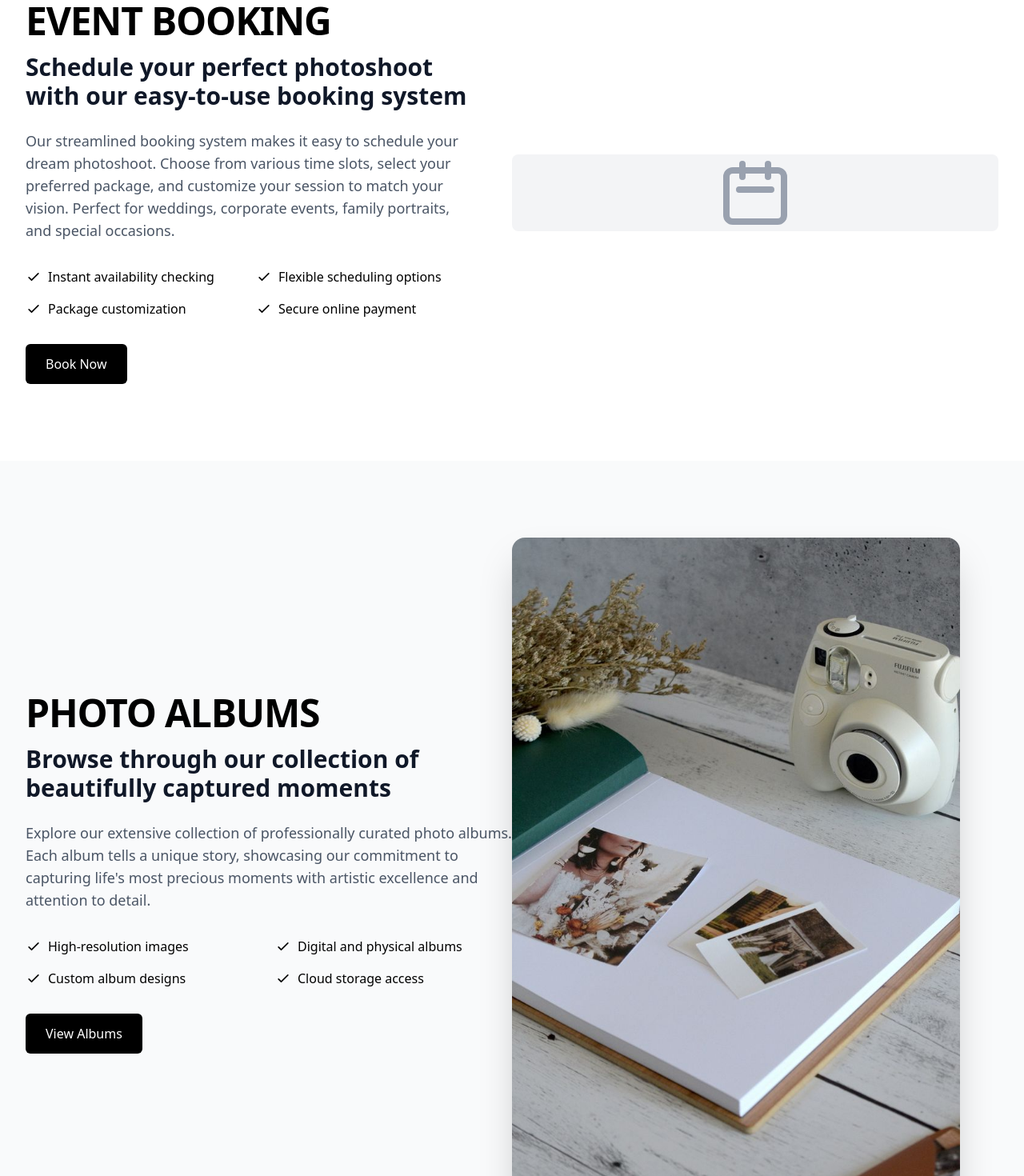
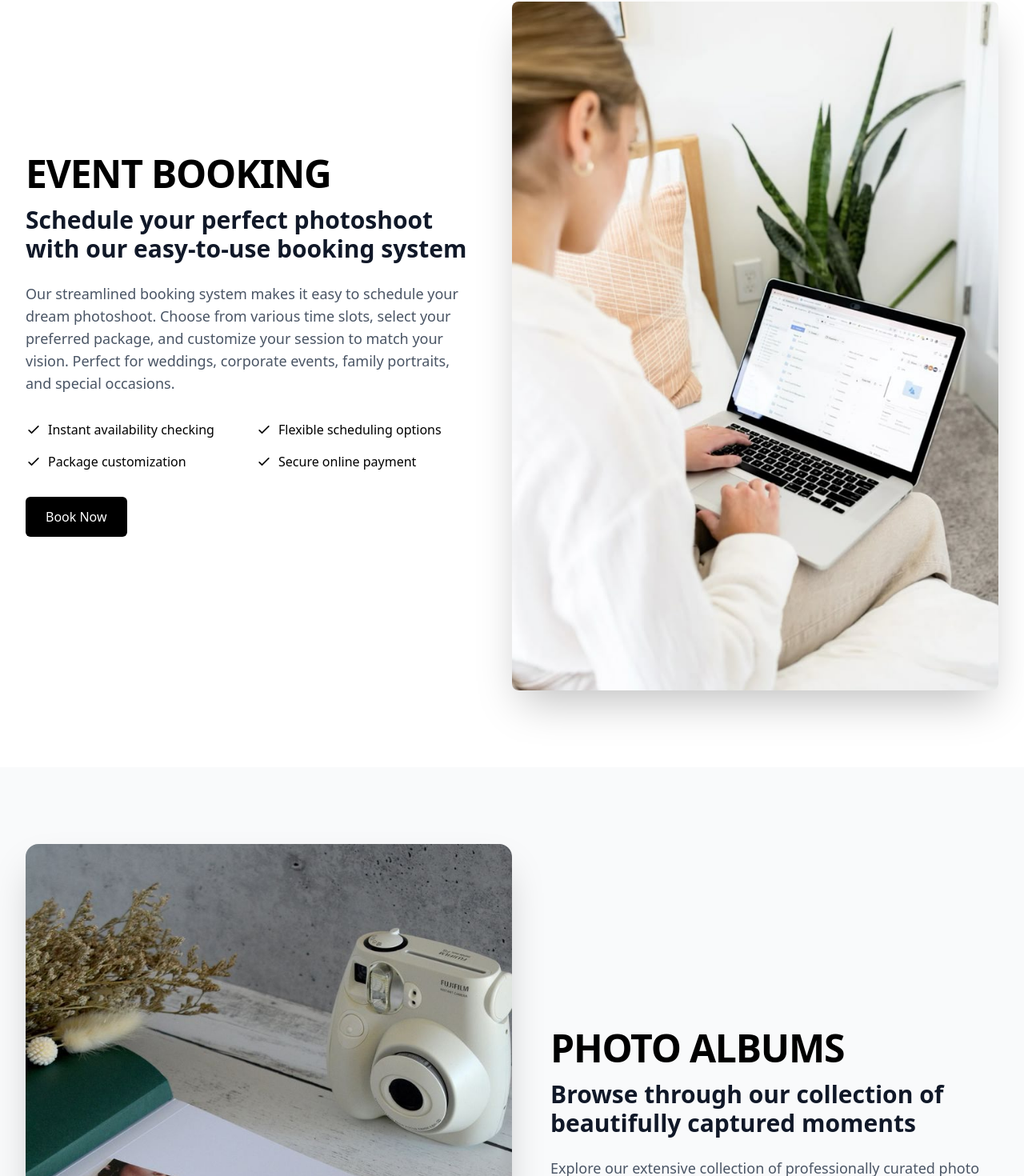
Before and after one commit to dinukadilshan03/PMS, a Next.js app in the folder frontend/: page / in a window 1280 px wide. Shown: the part 980-2450 px from the top of the page at 80% size. Built offline with nearby package versions, Linux system fonts and the light colour scheme.

Commit message:
album header footer

```diff
--- a/frontend/src/app/components/ClientLayout.tsx
+++ b/frontend/src/app/components/ClientLayout.tsx
@@ -4,21 +4,29 @@ import Header from "./Header";
 import Footer from "./Footer";
 import { WishlistProvider } from '../../context/WishlistContext';
 import { usePathname } from 'next/navigation';
+import { useState, useEffect } from 'react';
 
 export default function ClientLayout({ children }: { children: React.ReactNode }) {
     const pathname = usePathname();
+    const [userRole, setUserRole] = useState<string | null>(null);
 
-    // Check if current path is an admin-related path
+    useEffect(() => {
+        // Get user role from sessionStorage
+        const role = sessionStorage.getItem('role');
+        setUserRole(role);
+    }, []);
+
+    // Check if current path is an admin-related path or if user is admin viewing portfolio/album pages
     const isAdminRelatedPage =
         pathname?.startsWith('/admin') ||
         pathname?.startsWith('/staff') ||
         pathname?.startsWith('/bookings/admin') ||
-
-        pathname?.startsWith('/Album-Portfolio/album/pages') ||
-        pathname?.startsWith('/packages/Ad_View') ||
-        pathname?.startsWith('/Album-Portfolio/portfolio/pages') ||
-        pathname?.startsWith('/bookings/config') ;
-
+        pathname?.startsWith('/bookings/config') ||
+        (userRole?.toUpperCase() === 'ADMIN' && (
+            pathname?.startsWith('/Album-Portfolio/album/pages') ||
+            pathname?.startsWith('/Album-Portfolio/portfolio/pages')
+        )) ||
+        pathname?.startsWith('/packages/Ad_View');
 
     return (
         <WishlistProvider>
--- a/frontend/src/app/packages/Ad_View/page.tsx
+++ b/frontend/src/app/packages/Ad_View/page.tsx
@@ -25,7 +25,8 @@ import {
     TagIcon,
     CreditCardIcon,
     CubeIcon,
-    PlusIcon
+    PlusIcon,
+    ArrowLeftIcon
 } from '@heroicons/react/24/outline';
 
 const HomePage = () => {
@@ -216,10 +217,13 @@ const HomePage = () => {
         <div className="min-h-screen bg-[#e9e5dc] py-16 px-4 font-sans">
             <div className="max-w-7xl mx-auto">
                 <div className="flex justify-between items-center mb-12">
-                    <div className="text-center">
-                        <h1 className="text-4xl font-serif font-light text-[#2d2926] mb-2 tracking-wide">Packages</h1>
-                        <div className="w-16 h-1 bg-[#937d5e] mx-auto mb-6" />
-                        {/* <p className="text-center text-base text-[#2d2926]/80 mb-8 font-light">Manage and view all photography packages</p> */}
+                    <div className="flex items-center gap-4">
+                        <Link href="/admin" className="group">
+                            <div className="w-12 h-12 rounded-full bg-[#f7f6f2] flex items-center justify-center border-2 border-[#e5e1da] shadow-lg group-hover:bg-[#ede7df] group-hover:border-[#937d5e] transition-all duration-300">
+                                <ArrowLeftIcon className="w-6 h-6 text-[#937d5e]" />
+                            </div>
+                        </Link>
+                        <h1 className="text-4xl font-serif font-light text-[#2d2926] tracking-wide">Packages</h1>
                     </div>
                     <Link
                         href="/packages/create"
--- a/frontend/src/app/page.tsx
+++ b/frontend/src/app/page.tsx
@@ -156,10 +156,15 @@ export default function Home() {
                         </div>
                         <div className="mt-10 lg:mt-0 lg:w-1/2">
                             <div className="relative">
-                                <div className="aspect-w-16 aspect-h-9 rounded-lg bg-gray-100 flex items-center justify-center">
-                                    <svg className="h-24 w-24 text-gray-400" fill="none" viewBox="0 0 24 24" stroke="currentColor">
-                                        <path strokeLinecap="round" strokeLinejoin="round" strokeWidth={2} d="M8 7V3m8 4V3m-9 8h10M5 21h14a2 2 0 002-2V7a2 2 0 00-2-2H5a2 2 0 00-2 2v12a2 2 0 002 2z" />
-                                    </svg>
+                                <div className="aspect-w-16 aspect-h-9 rounded-lg overflow-hidden shadow-2xl">
+                                    <Image
+                                        src="/images/imgp.jpg"
+                                        alt="Event Booking"
+                                        width={800}
+                                        height={450}
+                                        className="w-full h-full object-cover"
+                                        priority
+                                    />
                                 </div>
                             </div>
                         </div>
@@ -171,7 +176,7 @@ export default function Home() {
             <section className="bg-gray-50 py-24">
                 <div className="max-w-7xl mx-auto px-4 sm:px-6 lg:px-8">
                     <div className="lg:flex lg:items-center lg:justify-between">
-                        <div className="lg:w-1/2 lg:pr-12 order-2">
+                        <div className="mt-10 lg:mt-0 lg:w-1/2">
                             <div className="relative">
                                 <div className="aspect-w-1 aspect-h-1 rounded-2xl overflow-hidden shadow-2xl">
                                     <img
@@ -183,7 +188,7 @@ export default function Home() {
                                 </div>
                             </div>
                         </div>
-                        <div className="lg:w-1/2 order-1">
+                        <div className="lg:w-1/2 lg:pl-12">
                             <h2 className="text-4xl font-bold tracking-tight text-gray-900 sm:text-5xl">
                                 <span className="block text-black">PHOTO ALBUMS</span>
                             </h2>
@@ -274,7 +279,7 @@ export default function Home() {
                             </div>
                             <div className="mt-8">
                                 <button
-                                    onClick={() => router.push('/packages')}
+                                    onClick={() => router.push('/packages/Dashboard')}
                                     className="inline-flex items-center px-6 py-3 border border-transparent text-base font-medium rounded-md text-white bg-black hover:bg-gray-800 transition duration-150"
                                 >
                                     View Packages
@@ -301,7 +306,7 @@ export default function Home() {
             <section className="bg-gray-50 py-24">
                 <div className="max-w-7xl mx-auto px-4 sm:px-6 lg:px-8">
                     <div className="lg:flex lg:items-center lg:justify-between">
-                        <div className="lg:w-1/2 lg:pr-12 order-2">
+                        <div className="mt-10 lg:mt-0 lg:w-1/2">
                             <div className="relative">
                                 <div className="aspect-w-1 aspect-h-1 rounded-2xl overflow-hidden shadow-2xl">
                                     <img
@@ -313,7 +318,7 @@ export default function Home() {
                                 </div>
                             </div>
                         </div>
-                        <div className="lg:w-1/2 order-1">
+                        <div className="lg:w-1/2 lg:pl-12">
                             <h2 className="text-4xl font-bold tracking-tight text-gray-900 sm:text-5xl">
                                 <span className="block text-black">PORTFOLIO</span>
                             </h2>
@@ -380,7 +385,7 @@ export default function Home() {
                         </div>
                         <div className="ml-3 inline-flex rounded-md shadow">
                             <button
-                                onClick={() => router.push('/packages')}
+                                onClick={() => router.push('/packages/Dashboard')}
                                 className="inline-flex items-center justify-center px-5 py-3 border border-white text-base font-medium rounded-md text-white hover:bg-gray-900"
                             >
                                 View Packages
```
Also changed, not shown: frontend/public/images/imgp.jpg (added), 5 other files (tests, documents, lock files or other folders).
